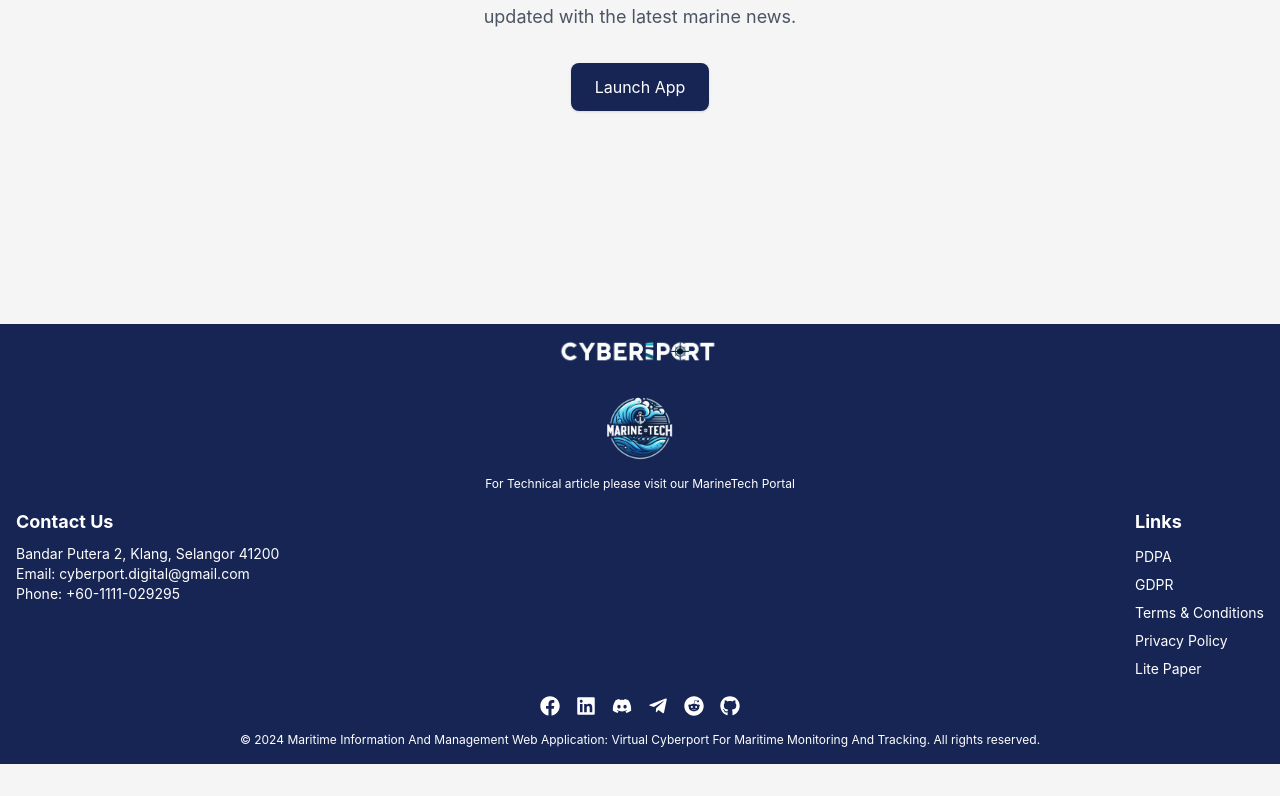
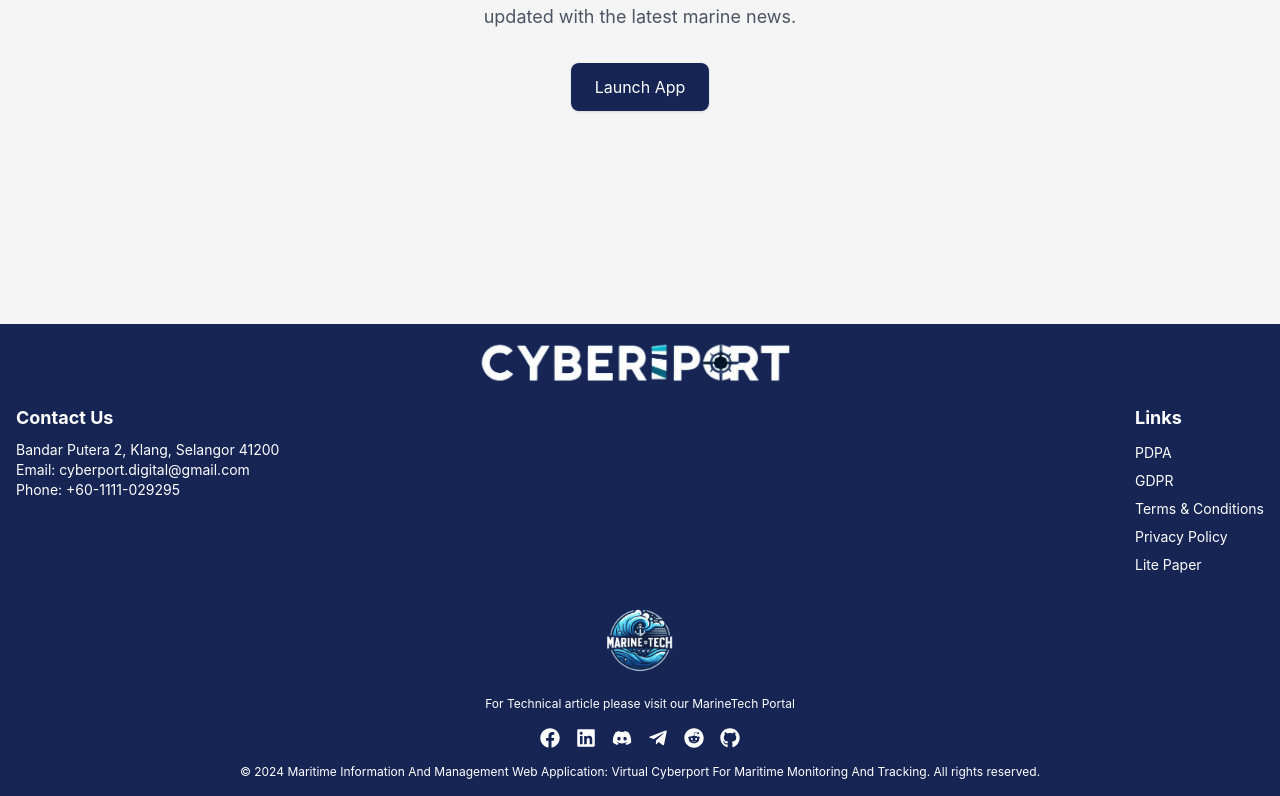
Before and after one commit to DEEPML1818/MarineTrack-, a React (Create React App) app: page / in a window 1280 px wide. Shown: the part 604-1400 px from the top of the page. Before the commit the page ends 1368 px from the top, so only its background shows below. Built offline with nearby package versions, Linux system fonts and the light colour scheme.

Commit message:
new update

```diff
--- a/src/components/Footer.js
+++ b/src/components/Footer.js
@@ -11,21 +11,12 @@ const Footer = () => {
         <div className="flex flex-col items-center text-center space-y-4">
 
           {/* Logo */}
-          <div className="mb-0">
-            <img src={Logo} alt="Logo" className="h-6" />
-          </div>
-
-          {/* MarineTech Portal Link */}
-          <div className="mb-0">
-            <a href="https://www.marinetech.press/" target="_blank" rel="noopener noreferrer" className="flex flex-col items-center hover:underline">
-              <img src={MarineTech} alt="MarineTech" className="h-24 mb-0" />
-              <p className="text-xs">For Technical article please visit our MarineTech Portal</p>
-            </a>
+          <div>
+            <img src={Logo} alt="Logo" className="h-12" />
           </div>
 
           {/* Contact Information and Important Links */}
-          <div className="flex flex-col md:flex-row justify-between w-full space-y-2 md:space-y-0 md:space-x-5">
-
+          <div className="flex flex-col md:flex-row justify-between w-full mt-4 md:space-x-8">
             <div className="text-left">
               <h5 className="text-lg font-bold mb-2">Contact Us</h5>
               <p className="text-sm">Bandar Putera 2, Klang, Selangor 41200</p>
@@ -45,8 +36,16 @@ const Footer = () => {
             </div>
           </div>
 
+          {/* MarineTech Portal Link */}
+          <div className="mt-4">
+            <a href="https://www.marinetech.press/" target="_blank" rel="noopener noreferrer" className="flex flex-col items-center hover:underline">
+              <img src={MarineTech} alt="MarineTech" className="h-24" />
+              <p className="text-xs mt-2">For Technical article please visit our MarineTech Portal</p>
+            </a>
+          </div>
+
           {/* Social Media Links */}
-          <div className="flex justify-center space-x-4">
+          <div className="flex justify-center space-x-4 mt-4">
             <a href="https://www.facebook.com/people/CyberPort/61564157661366/" target="_blank" rel="noopener noreferrer" className="hover:underline">
               <FaFacebook className="w-5 h-5" />
             </a>
```
Also changed, not shown: src/Server/server.js (line endings or trailing spaces).
